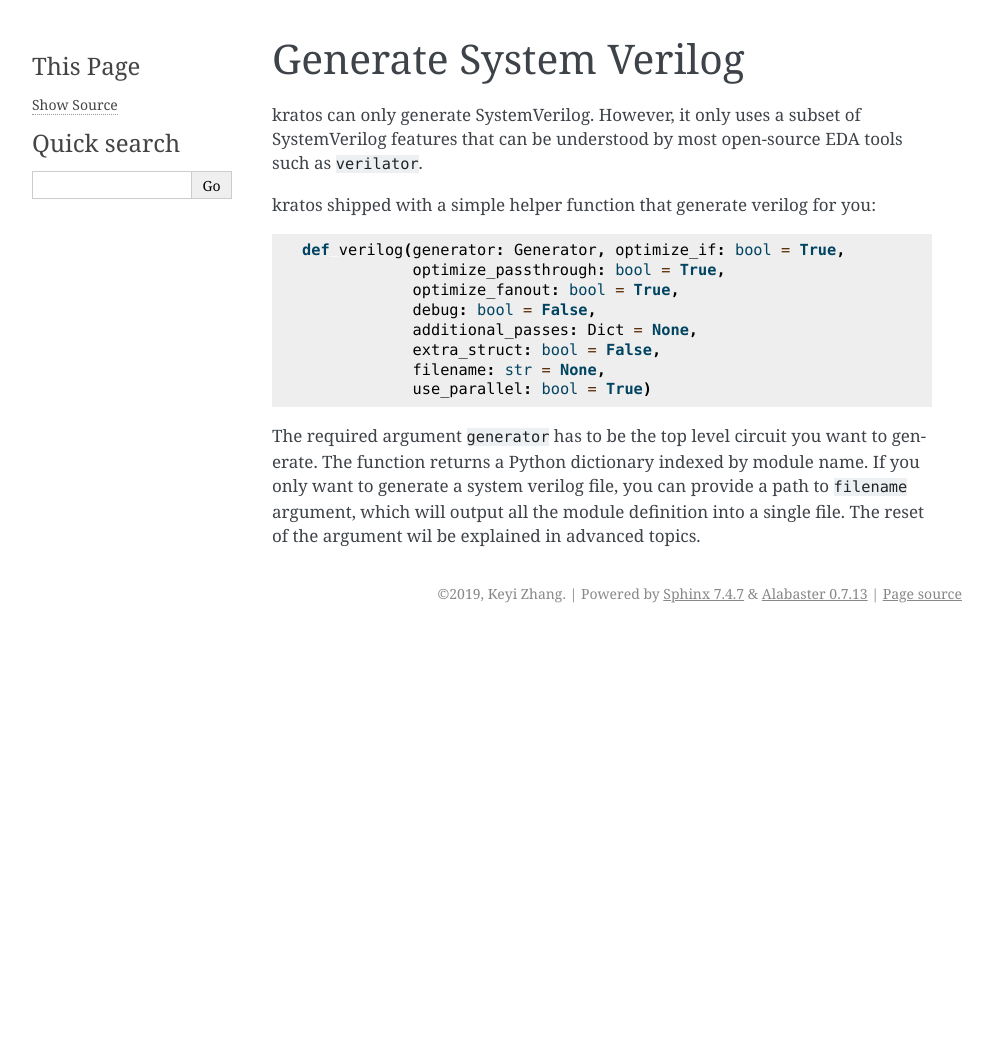
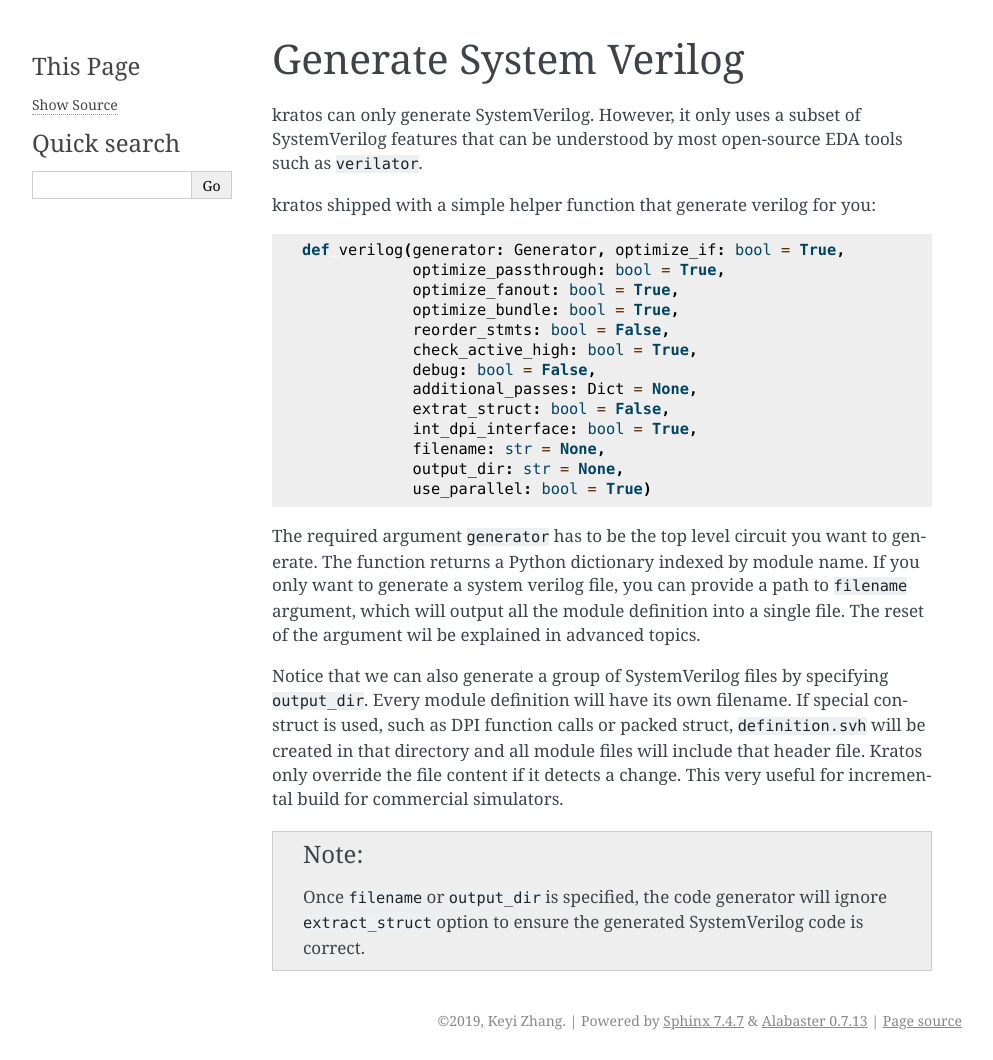
Before and after one commit to Kuree/kratos, a Sphinx documentation site: the page built from docs/verilog.rst, in a window 1280 px wide. Shown: the whole page, without its empty margins (148-1141 px from the left). Built offline with Sphinx 7.4.7, drawn with Linux system fonts in a browser that asks for light colours; before the commit the page ends 900 px from its top, so only the background shows below that.

Commit message:
add ability to output files per modules with the proper include header; resolve #86

```diff
--- a/docs/verilog.rst
+++ b/docs/verilog.rst
@@ -15,10 +15,15 @@ you:
     def verilog(generator: Generator, optimize_if: bool = True,
                 optimize_passthrough: bool = True,
                 optimize_fanout: bool = True,
+                optimize_bundle: bool = True,
+                reorder_stmts: bool = False,
+                check_active_high: bool = True,
                 debug: bool = False,
                 additional_passes: Dict = None,
-                extra_struct: bool = False,
+                extrat_struct: bool = False,
+                int_dpi_interface: bool = True,
                 filename: str = None,
+                output_dir: str = None,
                 use_parallel: bool = True)
 
 The required argument ``generator`` has to be the top level circuit
@@ -27,3 +32,16 @@ by module name. If you only want to generate a system verilog file,
 you can provide a path to ``filename`` argument, which will output
 all the module definition into a single file. The reset of the argument
 wil be explained in advanced topics.
+
+Notice that we can also generate a group of SystemVerilog files by
+specifying ``output_dir``. Every module definition will have its own
+filename. If special construct is used, such as DPI function calls or
+packed struct, ``definition.svh`` will be created in that directory and
+all module files will include that header file. Kratos only override
+the file content if it detects a change. This very useful for incremental
+build for commercial simulators.
+
+.. note::
+    Once ``filename`` or ``output_dir`` is specified, the code generator
+    will ignore ``extract_struct`` option to ensure the generated SystemVerilog
+    code is correct.
```
Also changed, not shown: 7 other files.
